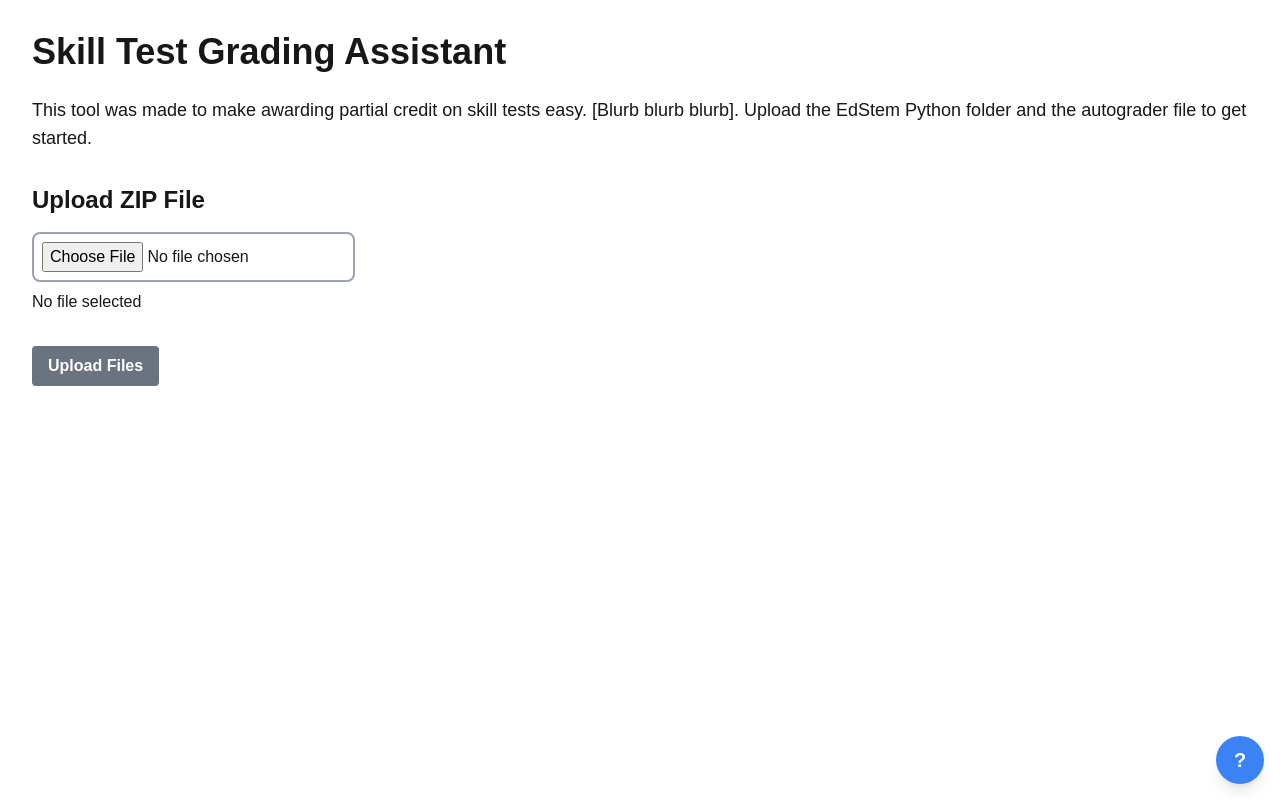
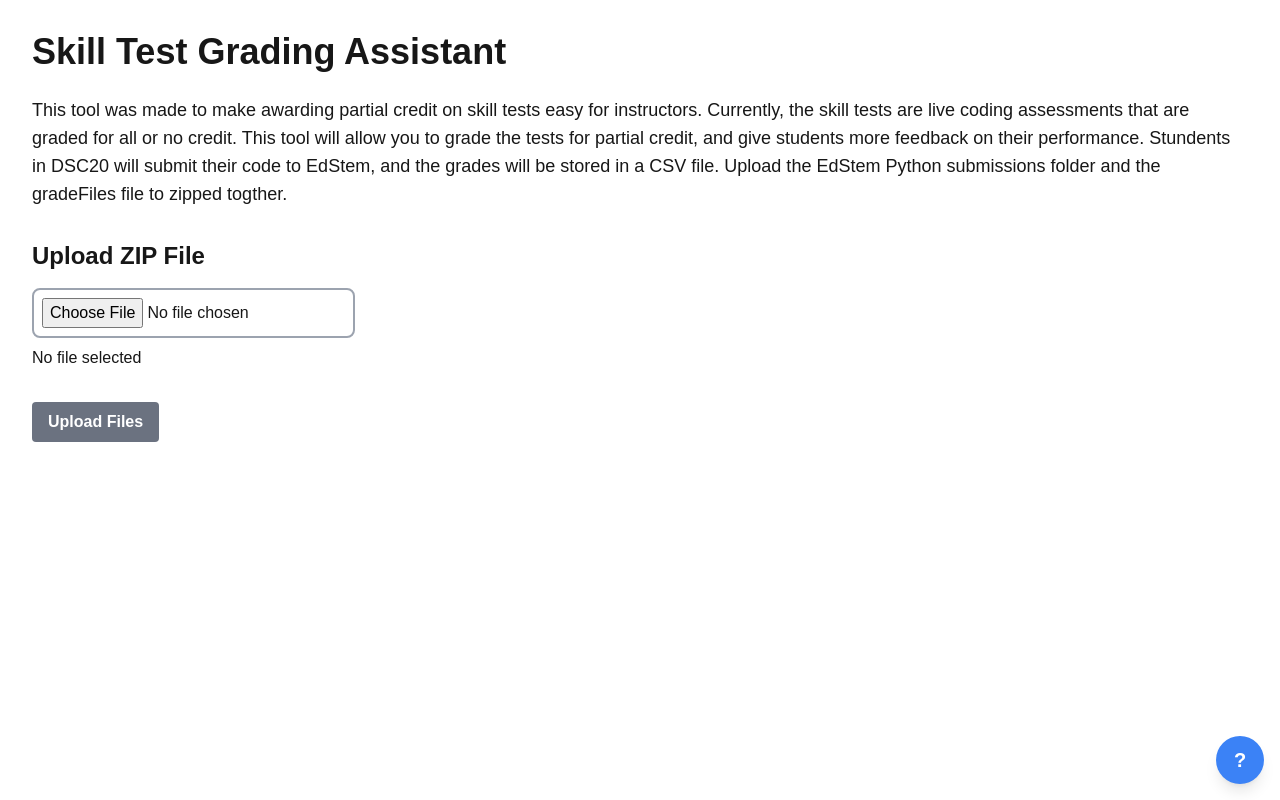
Before and after one commit to ch-lum/skill-test-grouper, a Next.js app: page / in a window 1280 px wide. Built offline with nearby package versions, Linux system fonts and the light colour scheme.

Commit message:
Updated landing page blurb

```diff
--- a/app/(upload)/page.tsx
+++ b/app/(upload)/page.tsx
@@ -93,9 +93,12 @@ export default function UploadPage() {
       <div className="mb-8">
         <h1 className="text-4xl font-semibold mb-6">Skill Test Grading Assistant</h1>
         <p className="text-lg">
-          This tool was made to make awarding partial credit on skill tests easy.
-          [Blurb blurb blurb].
-          Upload the EdStem Python folder and the autograder file to get started.
+          This tool was made to make awarding partial credit on skill tests easy for instructors.
+          Currently, the skill tests are live coding assessments that are graded for all or no credit.
+          This tool will allow you to grade the tests for partial credit, and give students more feedback on their performance.
+          Stundents in DSC20 will submit their code to EdStem, and the grades will be stored in a CSV file.
+
+          Upload the EdStem Python submissions folder and the gradeFiles file to zipped togther.
         </p>
       </div>
             {/* Upload ZIP File */}
```
